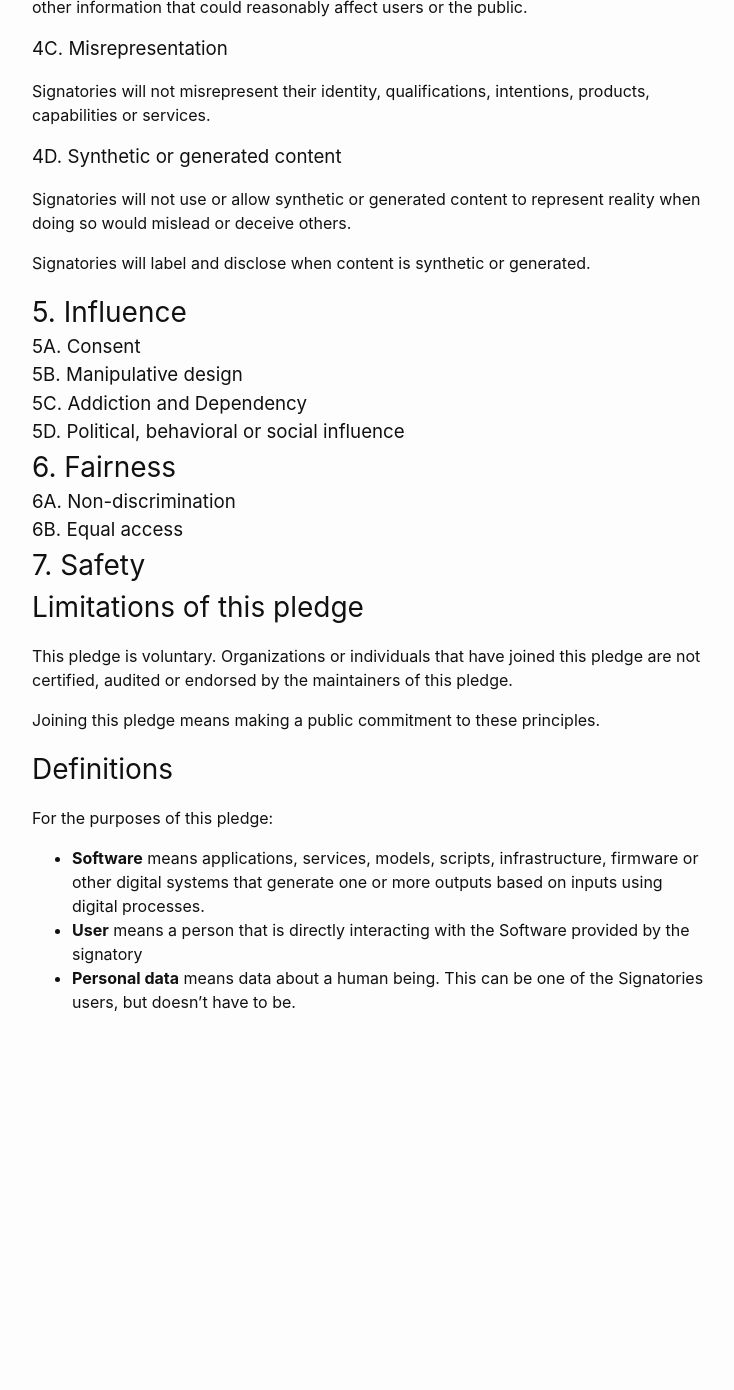
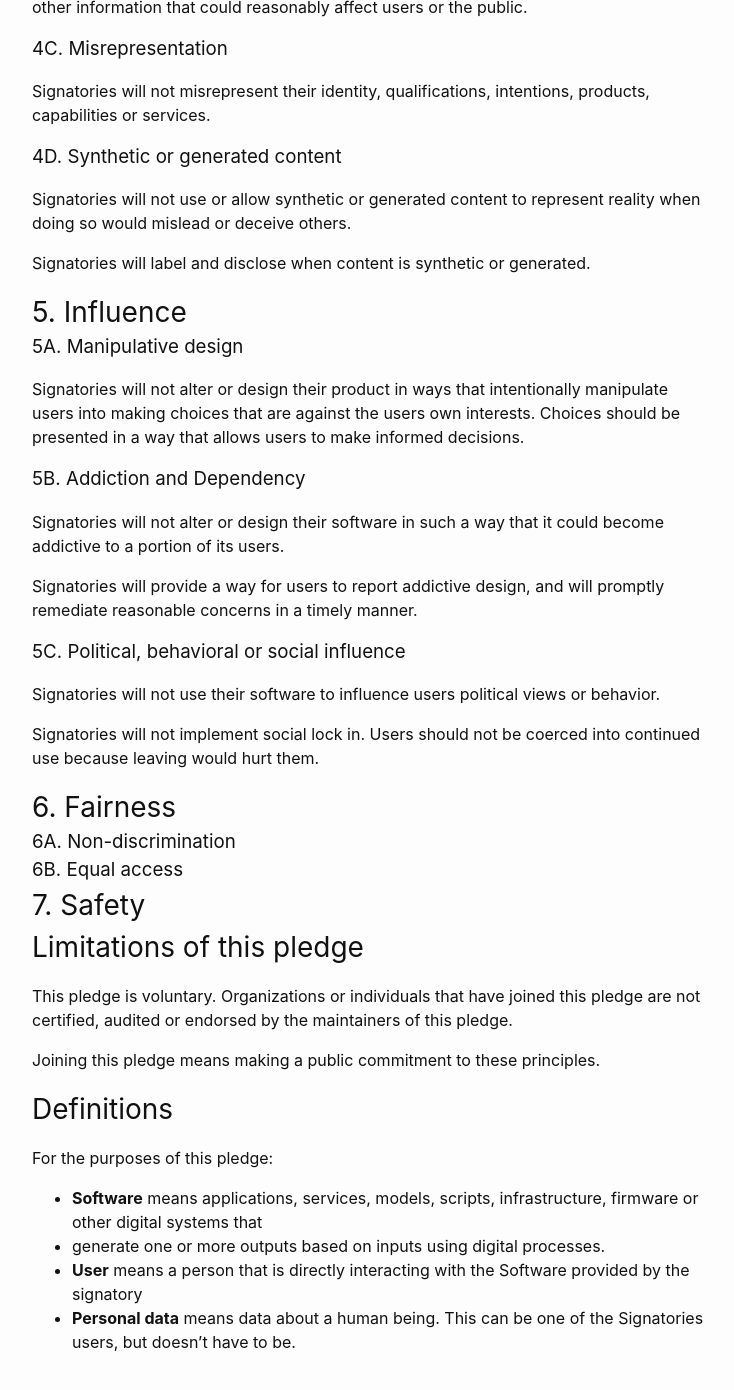
Before and after one commit to PrinsFrank/ethicalsoftwarepledge.org, a Jekyll site: the page built from PLEDGE.md, in a window 1280 px wide and 1400 px high, scrolled down 3497 px. Shown: the top 1390 px of the window, without its empty margins (268-1002 px from the left). Built offline with Jekyll 4.4.1, drawn with Linux system fonts in a browser that asks for light colours; before the commit the page ends 4557 px from its top, so only the background shows below that.

Commit message:
Add content for section 5

```diff
--- a/PLEDGE.md
+++ b/PLEDGE.md
@@ -25,7 +25,8 @@ For individual signatories, this pledge applies within the limits of their role,
 
 ### 1A. Collection
 
-Signatories commit to only collecting personal data necessary to provide features or services requested by, or directly benefiting the people concerned.
+Signatories commit to only collecting personal data necessary to provide features or services requested by, or
+directly benefiting the people concerned.
 
 A signatory will not collect personal data without a person's informed and explicit consent.
 
@@ -40,7 +41,8 @@ related.
 ### 1C. Sharing
 
 Signatories commit to not sharing personal data with third parties, except where the affected people are informed in
-advance and processing is needed to perform an objective of the software that those people agreed to. This does not prohibit sharing that is required by law.
+advance and processing is needed to perform an objective of the software that those people agreed to.
+This does not prohibit sharing that is required by law.
 
 A signatory will provide a list of third parties or service providers that process personal data on the signatory's
 behalf, including the purpose for that sharing and the categories of data involved.
@@ -58,8 +60,9 @@ protection in the future.
 Signatories will not store personal data longer than needed to perform the functionality the software provides, except
 when legally required.
 
-A signatory will provide a process for people to request deletion or anonymization of personal data where legally allowed.
-This process should be accessible to the people concerned, and be as easy or easier than providing the data in the first place.
+A signatory will provide a process for people to request deletion or anonymization of personal data where legally
+allowed. This process should be accessible to the people concerned, and be as easy or easier than providing the data
+in the first place.
 
 ## 2. Security
 
@@ -132,13 +135,15 @@ lower-bandwidth alternative can be provided.
 
 Signatories will make reasonable efforts to ensure their claims are accurate, evidence-based and not misleading.
 
-Signatories will make reasonable efforts to prevent their software from being used to share or produce inaccurate and misleading information.
+Signatories will make reasonable efforts to prevent their software from being used to share or produce inaccurate and
+misleading information.
 
 Signatories will correct inaccuracies when discovered.
 
 ### 4B. Transparency
 
-Signatories will be transparent about limitations of their software, conflicts of interest or other information that could reasonably affect users or the public.
+Signatories will be transparent about limitations of their software, conflicts of interest or other information that
+could reasonably affect users or the public.
 
 ### 4C. Misrepresentation
 
@@ -146,19 +151,32 @@ Signatories will not misrepresent their identity, qualifications, intentions, pr
 
 ### 4D. Synthetic or generated content
 
-Signatories will not use or allow synthetic or generated content to represent reality when doing so would mislead or deceive others.
+Signatories will not use or allow synthetic or generated content to represent reality when doing so would mislead or
+deceive others.
 
 Signatories will label and disclose when content is synthetic or generated.
 
 ## 5. Influence
 
-### 5A. Consent
+### 5A. Manipulative design
 
-### 5B. Manipulative design
+Signatories will not alter or design their product in ways that intentionally manipulate users into making choices that
+are against the users own interests. Choices should be presented in a way that allows users to make informed decisions.
 
-### 5C. Addiction and Dependency
+### 5B. Addiction and Dependency
 
-### 5D. Political, behavioral or social influence
+Signatories will not alter or design their software in such a way that it could become addictive to a portion of its
+users.
+
+Signatories will provide a way for users to report addictive design, and will promptly remediate reasonable concerns in
+a timely manner.
+
+### 5C. Political, behavioral or social influence
+
+Signatories will not use their software to influence users political views or behavior.
+
+Signatories will not implement social lock in. Users should not be coerced into continued use because leaving would hurt
+them.
 
 ## 6. Fairness
 
@@ -170,7 +188,8 @@ Signatories will label and disclose when content is synthetic or generated.
 
 ## Limitations of this pledge
 
-This pledge is voluntary. Organizations or individuals that have joined this pledge are not certified, audited or endorsed by the maintainers of this pledge.
+This pledge is voluntary. Organizations or individuals that have joined this pledge are not certified, audited or
+endorsed by the maintainers of this pledge.
 
 Joining this pledge means making a public commitment to these principles.
 
@@ -178,6 +197,7 @@ Joining this pledge means making a public commitment to these principles.
 
 For the purposes of this pledge:
 
-- **Software** means applications, services, models, scripts, infrastructure, firmware or other digital systems that generate one or more outputs based on inputs using digital processes.
+- **Software** means applications, services, models, scripts, infrastructure, firmware or other digital systems that
+- generate one or more outputs based on inputs using digital processes.
 - **User** means a person that is directly interacting with the Software provided by the signatory
 - **Personal data** means data about a human being. This can be one of the Signatories users, but doesn't have to be.
```
